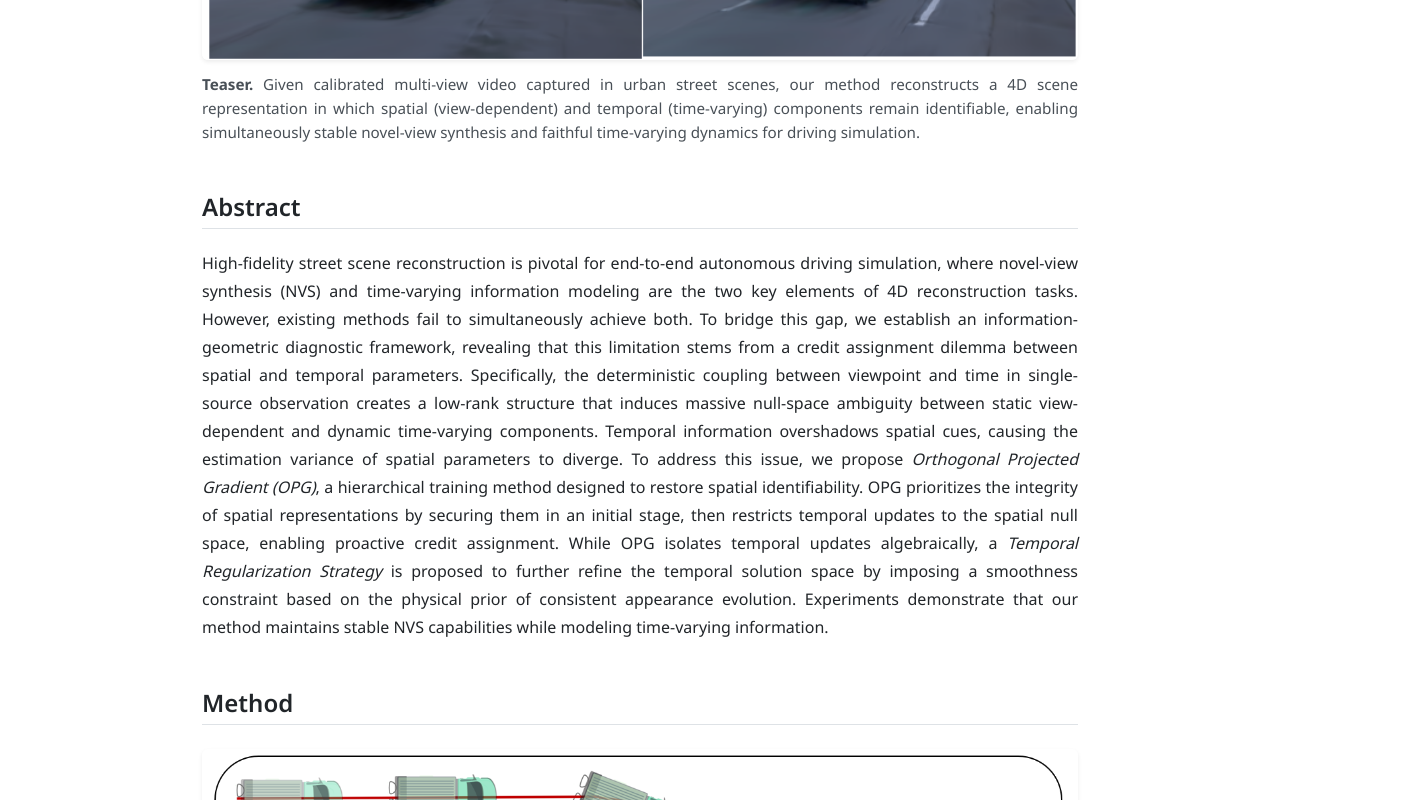
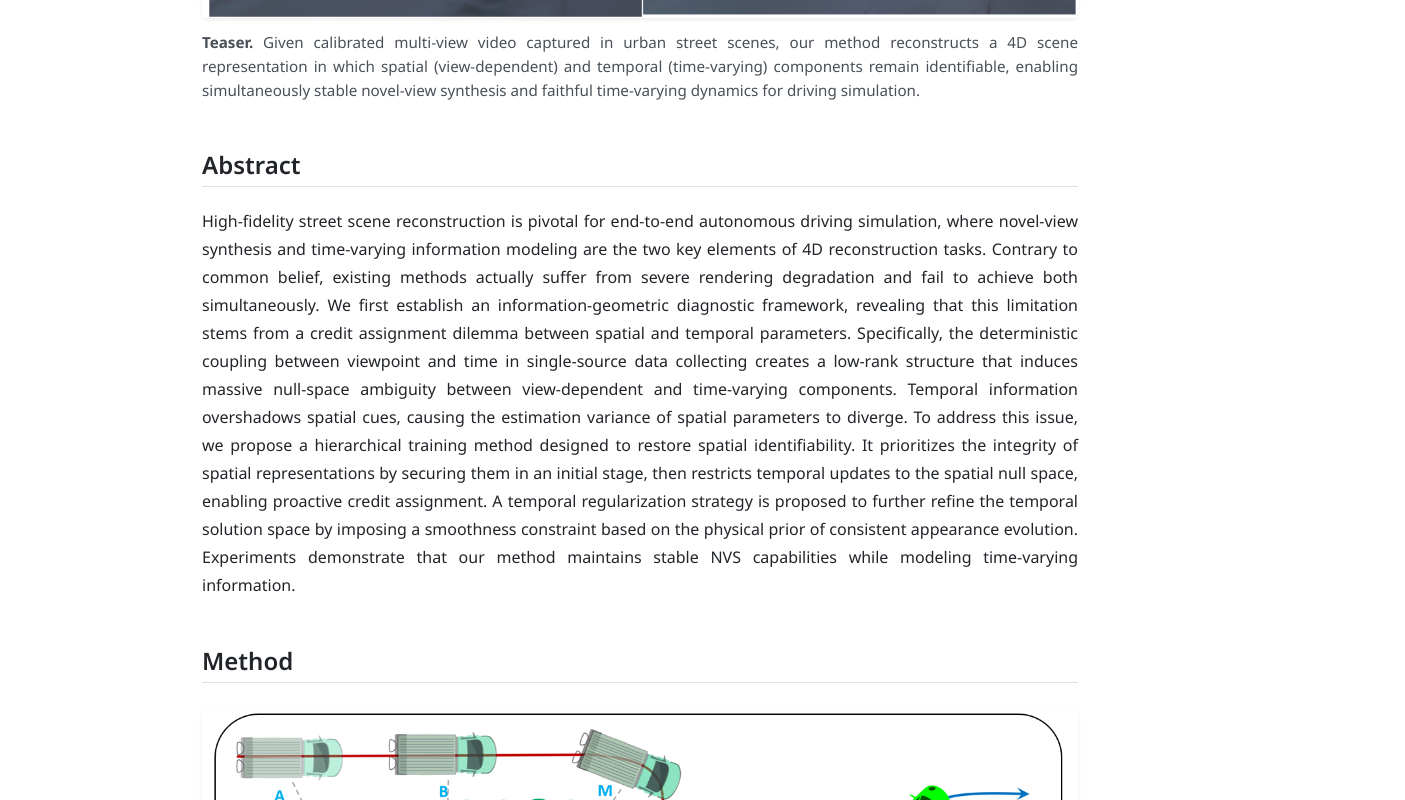
Before and after one commit to Towards4D/PaperDemo, a plain HTML site: page index.html in a window 1280 px wide. Shown: the part 2000-2800 px from the top of the page, 1405 px wide, since content can reach past the window. Drawn offline with nearby package versions, Linux system fonts and the light colour scheme.

Commit message:
Rename title to 'The Hidden Rendering Degradation in 4D Driving Scene Reconstruction' and update abstract
Co-Authored-By: Claude Opus 5 (1M context) <noreply@anthropic.com>

```diff
--- a/index.html
+++ b/index.html
@@ -3,8 +3,8 @@
 <head>
   <meta charset="utf-8">
   <meta name="viewport" content="width=device-width, initial-scale=1">
-  <title>Towards Physically Consistent 4D Scene Reconstruction for Driving Simulation</title>
-  <meta name="description" content="Project page: Towards Physically Consistent 4D Scene Reconstruction for Driving Simulation.">
+  <title>The Hidden Rendering Degradation in 4D Driving Scene Reconstruction</title>
+  <meta name="description" content="Project page: The Hidden Rendering Degradation in 4D Driving Scene Reconstruction.">
   <link href="https://cdn.jsdelivr.net/npm/bootstrap@5.3.3/dist/css/bootstrap.min.css" rel="stylesheet">
   <link href="https://fonts.googleapis.com/css2?family=Noto+Sans:wght@400;500;600;700&display=swap" rel="stylesheet">
   <link href="static/css/style.css" rel="stylesheet">
@@ -17,7 +17,7 @@
   <!-- ==================================================================== -->
   <nav class="navbar navbar-expand-sm sticky-top">
     <div class="container">
-      <a class="navbar-brand" href="#">Towards Physically Consistent 4D Reconstruction</a>
+      <a class="navbar-brand" href="#">The Hidden Rendering Degradation in 4D Driving Scene Reconstruction</a>
       <button class="navbar-toggler" type="button" data-bs-toggle="collapse" data-bs-target="#navbarNav" aria-controls="navbarNav" aria-expanded="false" aria-label="Toggle navigation">
         <span class="navbar-toggler-icon"></span>
       </button>
@@ -41,7 +41,7 @@
     <!--                               Title                                -->
     <!-- ================================================================== -->
     <div class="pt-5"></div>
-    <h1 class="title">Towards Physically Consistent 4D Scene Reconstruction<br>for Driving Simulation</h1>
+    <h1 class="title">The Hidden Rendering Degradation<br>in 4D Driving Scene Reconstruction</h1>
     <h2 class="subtitle">Project Page</h2>
 
     <div class="text-center mb-4">
@@ -80,23 +80,23 @@
       <h2 class="section-title">Abstract</h2>
       <p class="abstract">
         High-fidelity street scene reconstruction is pivotal for end-to-end autonomous driving
-        simulation, where novel-view synthesis (NVS) and time-varying information modeling are the
-        two key elements of 4D reconstruction tasks. However, existing methods fail to
-        simultaneously achieve both. To bridge this gap, we establish an information-geometric
-        diagnostic framework, revealing that this limitation stems from a credit assignment
-        dilemma between spatial and temporal parameters. Specifically, the deterministic coupling
-        between viewpoint and time in single-source observation creates a low-rank structure that
-        induces massive null-space ambiguity between static view-dependent and dynamic
-        time-varying components. Temporal information overshadows spatial cues, causing the
-        estimation variance of spatial parameters to diverge. To address this issue, we propose
-        <em>Orthogonal Projected Gradient (OPG)</em>, a hierarchical training method designed to
-        restore spatial identifiability. OPG prioritizes the integrity of spatial representations
-        by securing them in an initial stage, then restricts temporal updates to the spatial null
-        space, enabling proactive credit assignment. While OPG isolates temporal updates
-        algebraically, a <em>Temporal Regularization Strategy</em> is proposed to further refine
-        the temporal solution space by imposing a smoothness constraint based on the physical
-        prior of consistent appearance evolution. Experiments demonstrate that our method
-        maintains stable NVS capabilities while modeling time-varying information.
+        simulation, where novel-view synthesis and time-varying information modeling are the two
+        key elements of 4D reconstruction tasks. Contrary to common belief, existing methods
+        actually suffer from severe rendering degradation and fail to achieve both
+        simultaneously. We first establish an information-geometric diagnostic framework,
+        revealing that this limitation stems from a credit assignment dilemma between spatial and
+        temporal parameters. Specifically, the deterministic coupling between viewpoint and time
+        in single-source data collecting creates a low-rank structure that induces massive
+        null-space ambiguity between view-dependent and time-varying components. Temporal
+        information overshadows spatial cues, causing the estimation variance of spatial
+        parameters to diverge. To address this issue, we propose a hierarchical training method
+        designed to restore spatial identifiability. It prioritizes the integrity of spatial
+        representations by securing them in an initial stage, then restricts temporal updates to
+        the spatial null space, enabling proactive credit assignment. A temporal regularization
+        strategy is proposed to further refine the temporal solution space by imposing a
+        smoothness constraint based on the physical prior of consistent appearance evolution.
+        Experiments demonstrate that our method maintains stable NVS capabilities while modeling
+        time-varying information.
       </p>
     </div>
 
@@ -293,8 +293,8 @@
     <div class="section bibtex-section" id="citation">
       <h2 class="section-title">Citation</h2>
       <!-- TODO: update the venue/year and un-anonymize authors after acceptance. -->
-      <pre><code>@article{anonymous2025towards,
-  title   = {Towards Physically Consistent 4D Scene Reconstruction for Driving Simulation},
+      <pre><code>@article{anonymous2025hidden,
+  title   = {The Hidden Rendering Degradation in 4D Driving Scene Reconstruction},
   author  = {Anonymous},
   journal = {Under review},
   year    = {2025}
```
Also changed, not shown: 1 other file.
